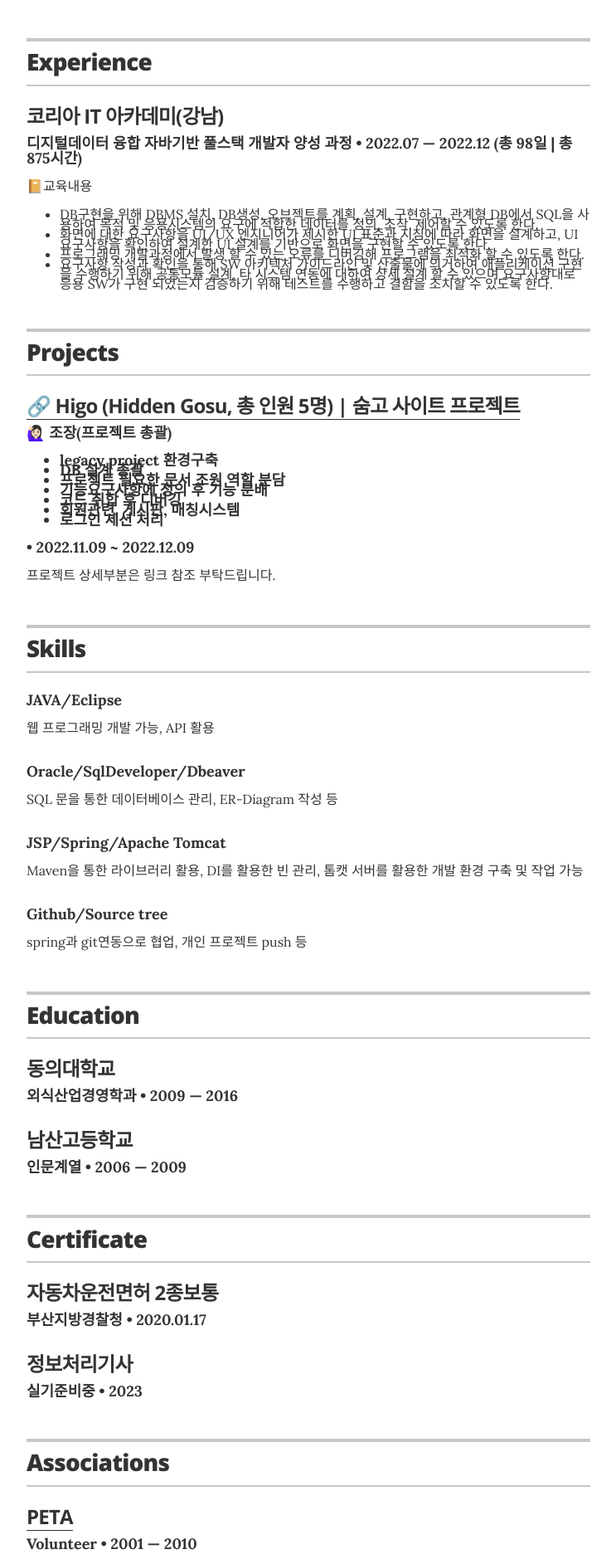
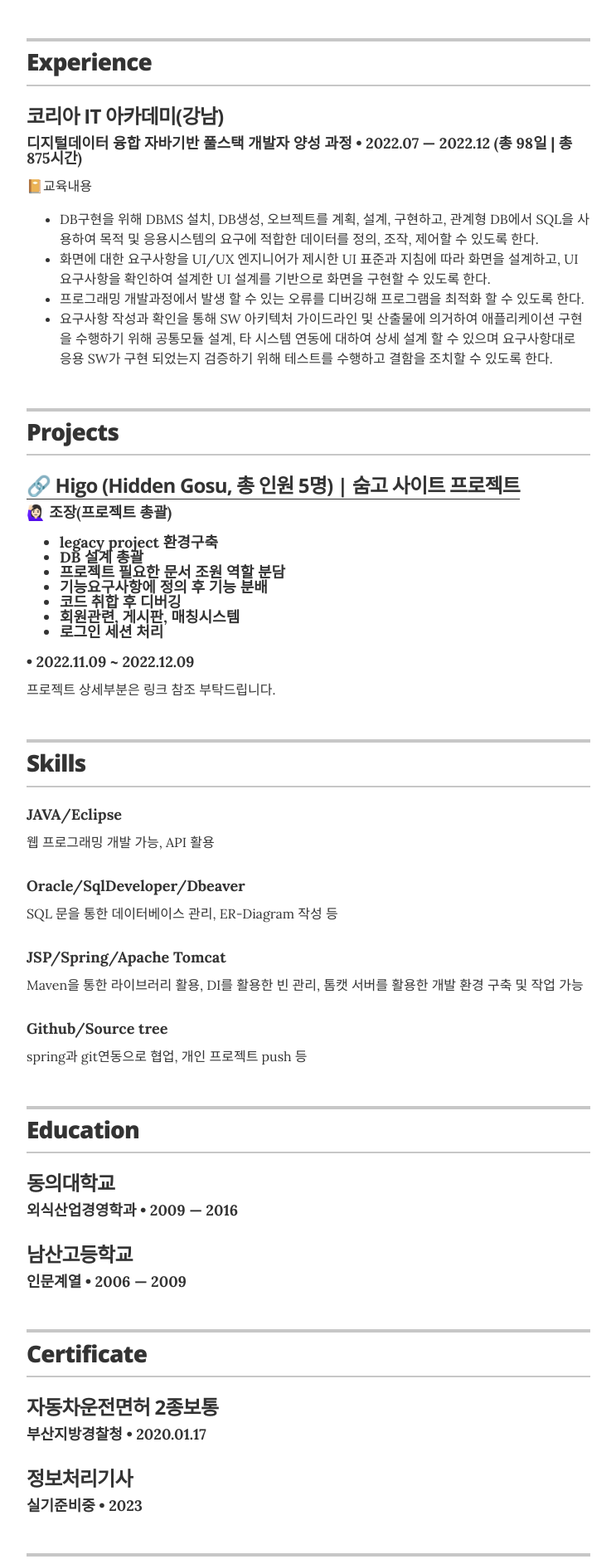
Before and after one commit to skhellou/myself, a Jekyll site: the page built from index.html, in a window 1280 px wide. Shown: the part 410-2295 px from the top of the page at 83% size, without its empty margins (268-1011 px from the left). Built offline with Jekyll 4.4.1, drawn with Linux system fonts in a browser that asks for light colours; grey boxes are pictures that could not be loaded.

Commit message:
Update _resume.scss

```diff
--- a/_sass/_resume.scss
+++ b/_sass/_resume.scss
@@ -170,7 +170,6 @@
       }
     }
   }
-  .resume-item-list {line-height: 12px;}
   .resume-item-copy { margin: .75rem 0 0; }
 }
 
```
